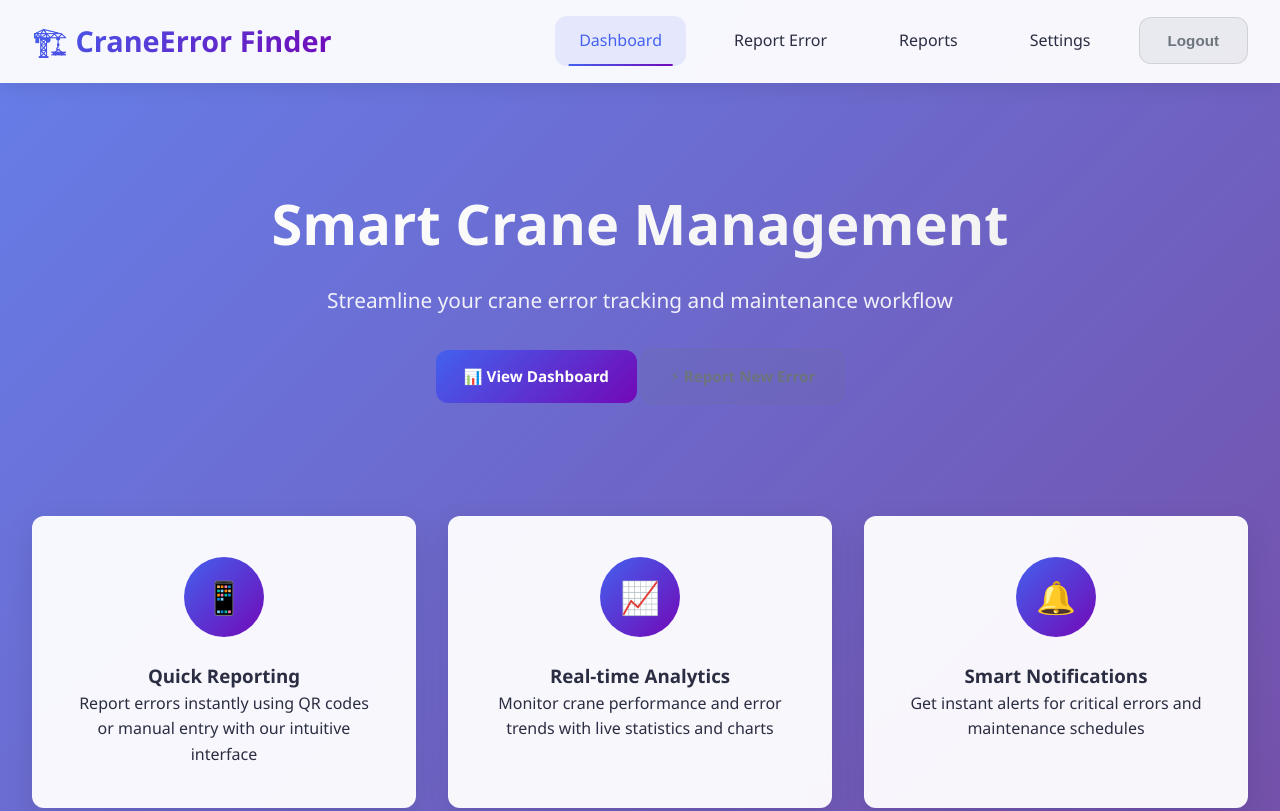
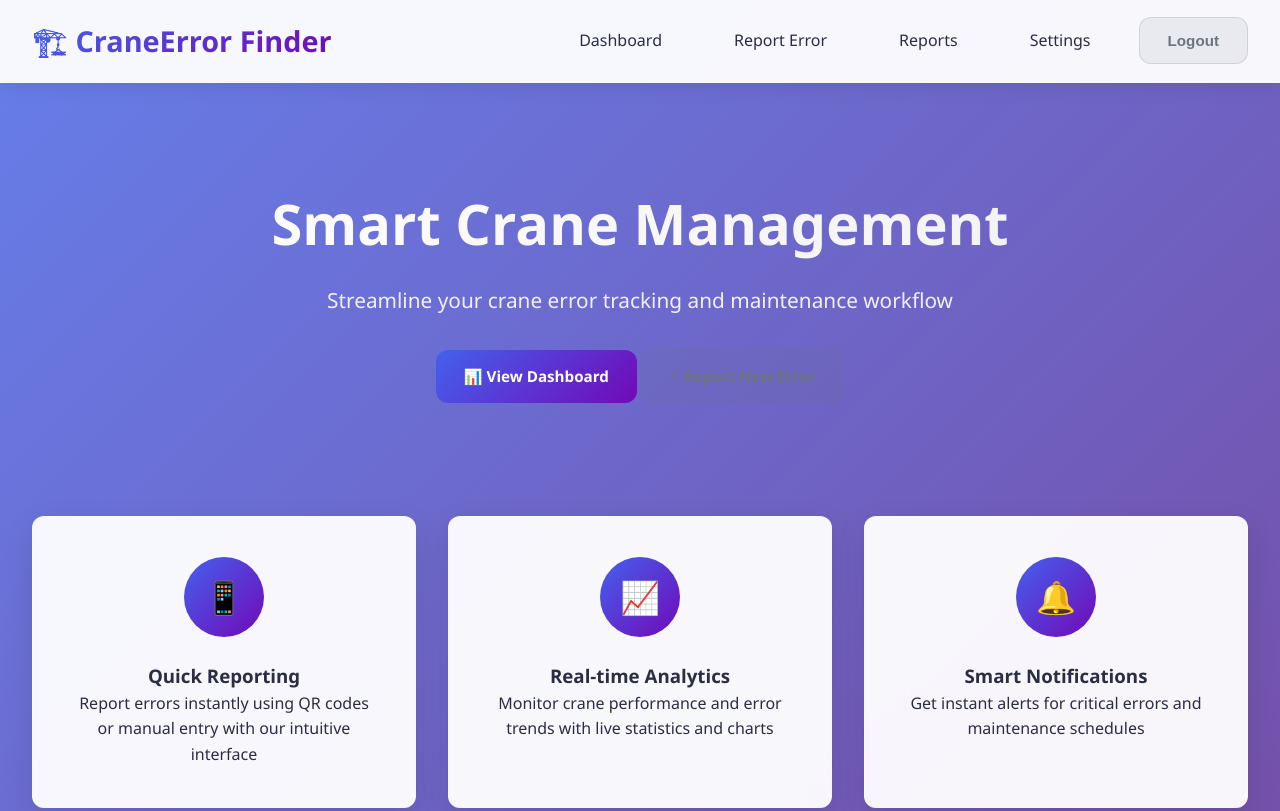
Before and after one commit to titan1m/crane_u, a website: page public/index.html in a window 1280 px wide. Shown: the top 811 px of the page. Drawn offline with Linux system fonts and the light colour scheme; no server answers.

Commit message:
Update index.html

```diff
--- a/public/index.html
+++ b/public/index.html
@@ -12,7 +12,7 @@
             <div class="nav-container">
                 <h1 class="nav-logo">🏗️ CraneError Finder</h1>
                 <div class="nav-menu">
-                    <a href="dashboard.html" class="nav-link active">Dashboard</a>
+                    <a href="dashboard.html" class="nav-link">Dashboard</a>
                     <a href="entry-mode.html" class="nav-link">Report Error</a>
                     <a href="reports.html" class="nav-link">Reports</a>
                     <a href="settings.html" class="nav-link">Settings</a>
@@ -78,7 +78,6 @@
 
     <script src="js/main.js"></script>
     <script>
-        // Animate stats on home page
         document.addEventListener('DOMContentLoaded', () => {
             animateHomePageStats();
         });
```
